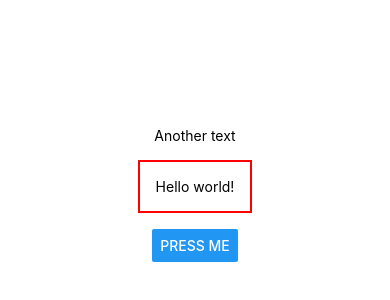
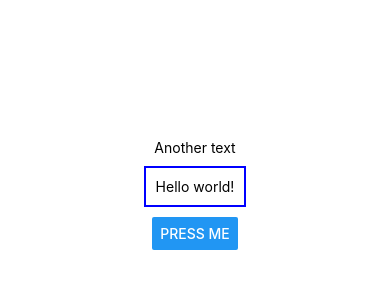
Before and after one commit to jimene74/goals-app, a React Native app: screen / in a window 390 px wide. Shown: the part 228-528 px from the top of the page. Built offline with nearby package versions, Linux system fonts and the light colour scheme.

Commit message:
working with components, styling

```diff
--- a/App.js
+++ b/App.js
@@ -5,7 +5,7 @@ export default function App() {
   return (
     <View style={styles.container}>
       <View><Text>Another text</Text></View>
-      <Text style={{margin: 16, borderWidth: 2, borderColor: 'red', padding: 16}}>Hello world!</Text>
+      <Text style={styles.dummyText}>Hello world!</Text>
       <Button title='press me'></Button>
       <StatusBar style="auto" />
     </View>
@@ -23,6 +23,6 @@ const styles = StyleSheet.create({
     margin: 10,
     padding: 10,
     borderWidth: 2,
-    borderColor: 'red',
+    borderColor: 'blue',
   }
 });
```
